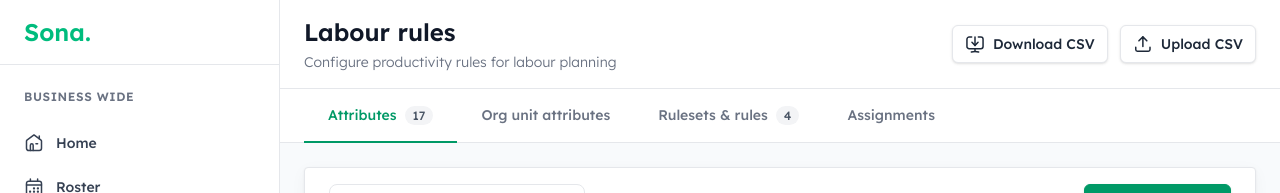
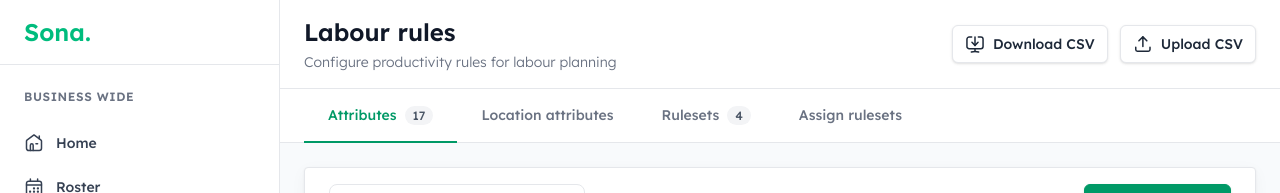
Before and after one commit to mollyannwright/sona-design-experiments, a React (Vite) app: page /labour-rules in a window 1280 px wide. Shown: the top 193 px of the page. Built offline with nearby package versions, Linux system fonts and the light colour scheme.

Commit message:
Update tab names in Labour Rules prototype
- 'Attributes' (unchanged)
- 'Org unit attributes' -> 'Location attributes'
- 'Rulesets & rules' -> 'Rulesets'
- 'Assignments' -> 'Assign rulesets'

```diff
--- a/prototype-outputs/labour-rules-configuration/LabourRules.tsx
+++ b/prototype-outputs/labour-rules-configuration/LabourRules.tsx
@@ -60,9 +60,9 @@ export function LabourRules() {
 
   const tabs: { id: LabourRulesTab; label: string; count?: number }[] = [
     { id: 'attributes', label: 'Attributes', count: attributes.length },
-    { id: 'org-unit-attributes', label: 'Org unit attributes' },
-    { id: 'rulesets', label: 'Rulesets & rules', count: rulesets.length },
-    { id: 'assignments', label: 'Assignments' },
+    { id: 'org-unit-attributes', label: 'Location attributes' },
+    { id: 'rulesets', label: 'Rulesets', count: rulesets.length },
+    { id: 'assignments', label: 'Assign rulesets' },
   ];
 
   return (
```
